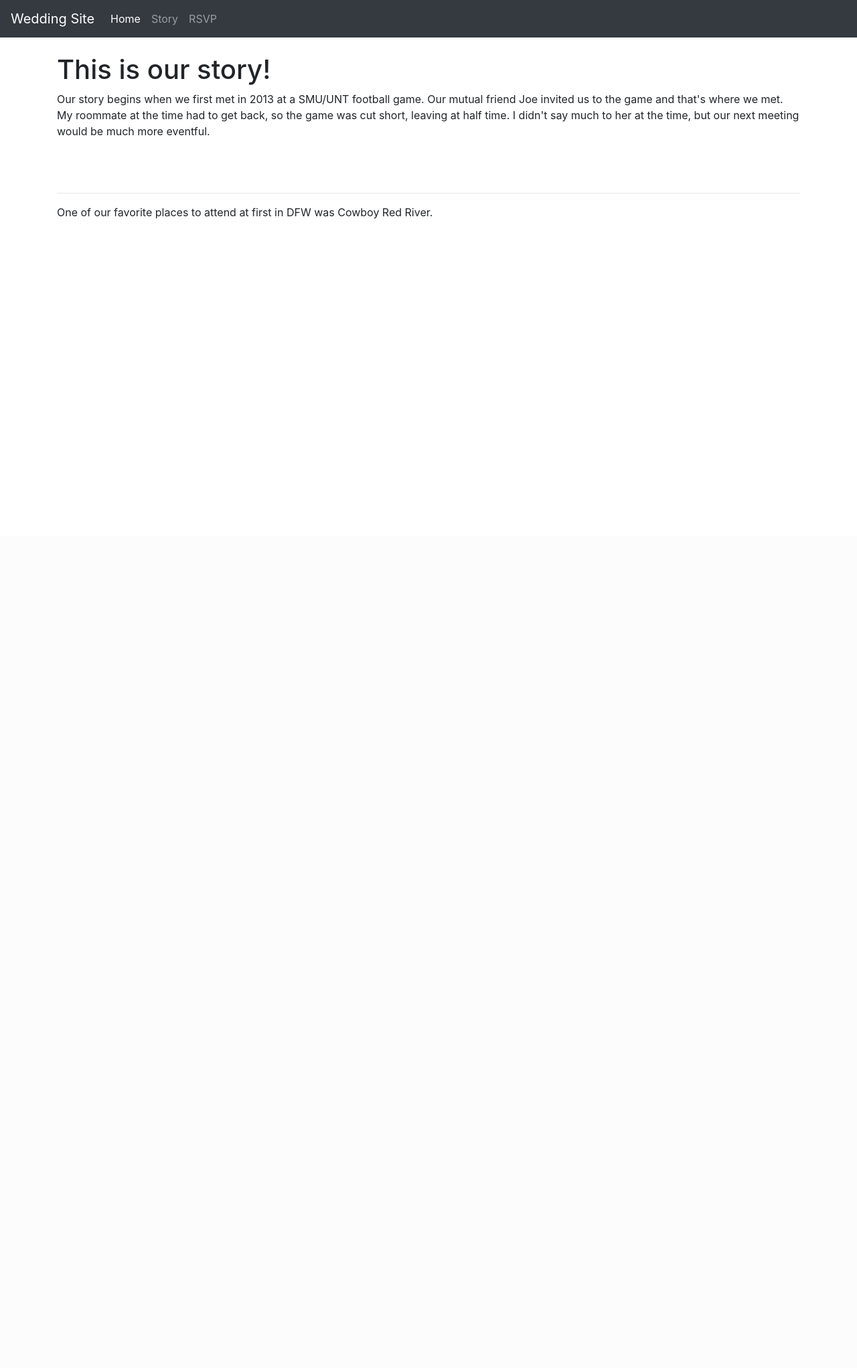
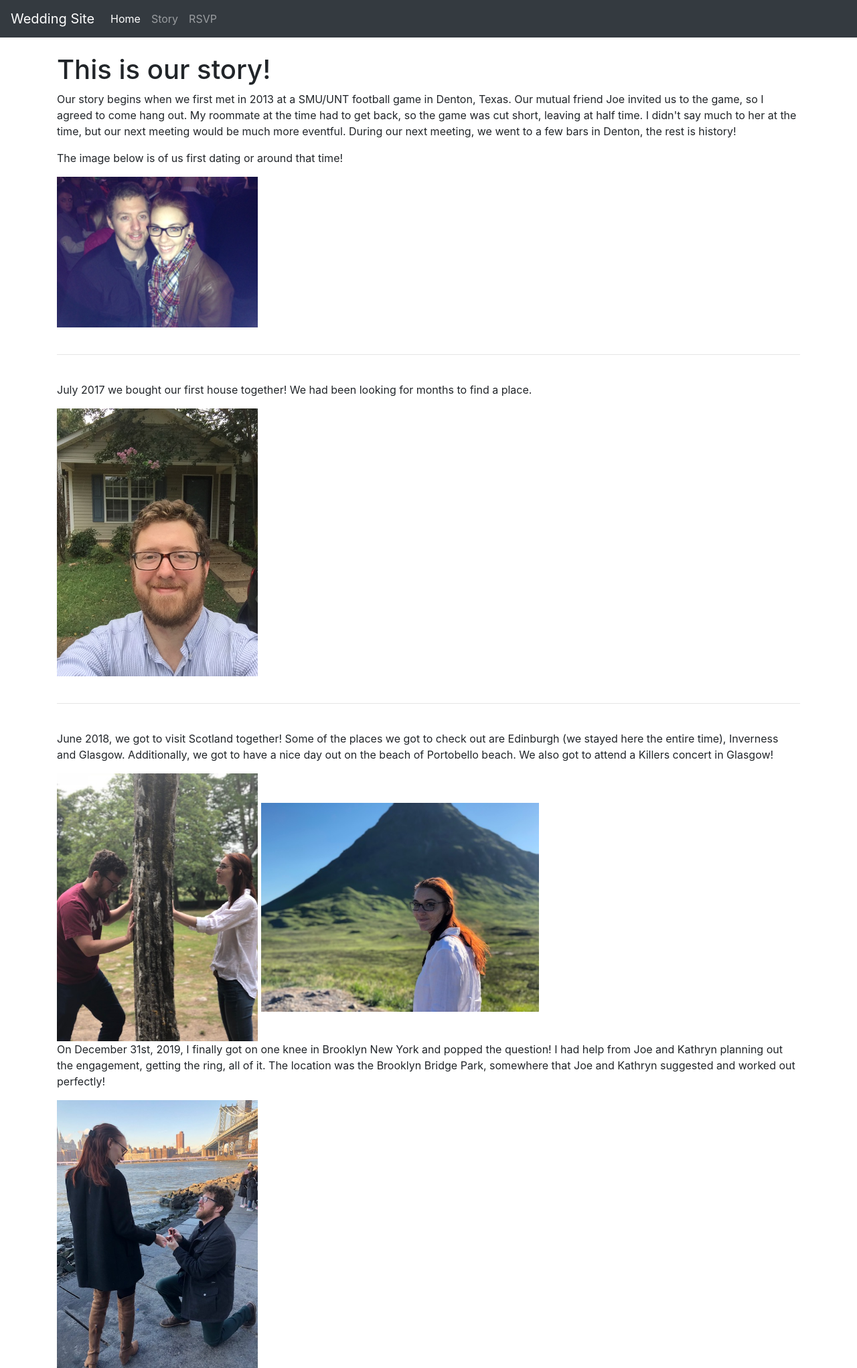
Before and after one commit to tlcowart/weddingsite, a Flask app: page /story in a window 1280 px wide. Shown: the whole page at 67% size. Before the commit the page ends 327 px from the top, so only its background shows below. Run offline with Flask 2, Linux system fonts and the light colour scheme; some libraries are stand-ins or nearby versions.

Commit message:
Updated with pictures and added if statement in app.py

```diff
--- a/app.py
+++ b/app.py
@@ -8,13 +8,16 @@ app = Flask(__name__)
 
 db = SQLAlchemy(app)
 
+
+#This allows switching between the different databases, currently using sqlite locally for dev.
 ENV = 'dev'
-
 if ENV == 'dev':
     app.debug = True
+    #Simply using an sqlite db locally to test out the RSVP portion
     app.config['SQLALCHEMY_DATABASE_URI'] = 'sqlite:///wedding.db'
 else:
     app.debug = False
+    #Will add a postgres URI below once Heroku is setup
     app.config['SQLALCHEMY_DATABASE_URI'] = ''
 
 app.config['SQLALCHEMY_TRACK_MODIFICATIONS'] = False
@@ -22,7 +25,7 @@ app.config['SQLALCHEMY_TRACK_MODIFICATIONS'] = False
 
 class WeddingSite(db.Model):
     id = db.Column(db.Integer, primary_key = True)
-    name = db.Column(db.String(50), nullable=False, default="Unknown")
+    name = db.Column(db.String(50), nullable=False, default="Unknown", unique=True)
     guests = db.Column(db.Integer, nullable=False, default=0)
     message = db.Column(db.Text, nullable=False)
     date_posted = db.Column(db.DateTime, nullable=False, default=datetime.utcnow)
@@ -31,7 +34,6 @@ class WeddingSite(db.Model):
         self.name = name
         self.guests = guests
         self.message = message
-
 
 
 @app.route('/')
@@ -50,22 +52,33 @@ def story():
 @app.route('/rsvp', methods=['GET', 'POST'])
 def posts():
 
+
+
     if request.method == 'POST':
         post_name = request.form['name']
         post_guests = request.form['guests']
         post_message = request.form['message']
-        new_post = WeddingSite(name=post_name, guests=post_guests, message=post_message)
-        db.session.add(new_post)
-        db.session.commit()
-        return redirect('/submitted')
+
+        #This will be removed in the final vesrion, but if the count of the name used in the form is 0, add to the database.
+        if db.session.query(WeddingSite).filter(WeddingSite.name == post_name).count()==0:
+            new_post = WeddingSite(name=post_name, guests=post_guests, message=post_message)
+            db.session.add(new_post)
+            db.session.commit()
+            print('user added')
+            return render_template('/submitted.html')
+
+        #If the name is found in the database, update the fields of the database to indicate RSVP submission
+        elif db.session.query(WeddingSite).filter(WeddingSite.name == post_name).count()==1:
+            updated_post = WeddingSite.query.filter_by(name = request.form['name']).first()
+            updated_post.guests = post_guests
+            updated_post.message = post_message
+            db.session.commit()
+            print('user updated')
+            return render_template('/submitted.html')
+
     else:
         return render_template('rsvp.html')
 
 
-##@app.route('/user/<name>')
-##def user(name):
-##    return render_template('user.html', name=name)  #name=name (left side goes with template username and right side goes with whats in app.route)
-
-
 if __name__ == "__main__":
     app.run(debug=True)
--- a/templates/story.html
+++ b/templates/story.html
@@ -4,14 +4,43 @@
 <title>Story</title>
 {% endblock %}
 
+{% set path = url_for('.static',filename='images/photos') %}
 {% block body  %}
 <h1>This is our story!</h1>
-<p>Our story begins when we first met in 2013 at a SMU/UNT football game.
-Our mutual friend Joe invited us to the game and that's where we met.
+<p>Our story begins when we first met in 2013 at a SMU/UNT football game in Denton, Texas.
+Our mutual friend Joe invited us to the game, so I agreed to come hang out.
 My roommate at the time had to get back, so the game was cut short, leaving at half time.
-I didn't say much to her at the time, but our next meeting would be much more eventful.</p>
-<br>
+I didn't say much to her at the time, but our next meeting would be much more eventful.
+During our next meeting, we went to a few bars in Denton, the rest is history!</p>
+
+
+<p>The image below is of us first dating or around that time!
+<div class="image center-left">
+  <img width=300 src="{{ path }}/1styr.jpg" />
+</div>
 <br>
 <hr>
-<p>One of our favorite places to attend at first in DFW was Cowboy Red River.
+<br>
+<p>July 2017 we bought our first house together! We had been looking for months to find a place.
+<div class="image">
+  <img width=300 src="{{ path }}/house.jpg" />
+</div>
+<br>
+<hr>
+<br>
+<p>June 2018, we got to visit Scotland together! Some of the places we got to check out are Edinburgh (we stayed here the entire time), Inverness and Glasgow.
+Additionally, we got to have a nice day out on the beach of Portobello beach. We also got to attend a Killers concert in Glasgow!</p>
+<div class="image-row">
+  <img width=300 src="{{ path }}/inverness_wall.jpg" />
+  <img width=415 src="{{ path }}/inverness.jpg" />
+</div>
+<p>On December 31st, 2019, I finally got on one knee in Brooklyn New York and popped the question! I had help from Joe and Kathryn planning out the engagement,
+getting the ring, all of it. The location was the Brooklyn Bridge Park, somewhere that Joe and Kathryn suggested and worked out perfectly!
+</p>
+<div class ="image">
+    <img width=300 src="{{ path }}/engagement.jpg"  />
+</div>
+
+
+
 {% endblock %}
```
Also changed, not shown: templates/index.html (+2 -5 lines), static/images/photos/1styr.JPG (added), static/images/photos/engagement.jpg (added), static/images/photos/house.JPG (added), static/images/photos/inverness.jpg (added), static/images/photos/inverness_wall.jpg (added), wedding.db.
